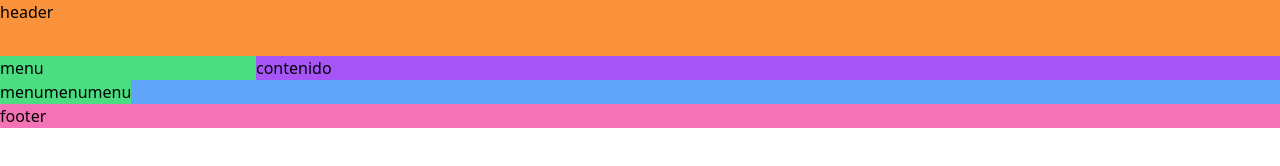
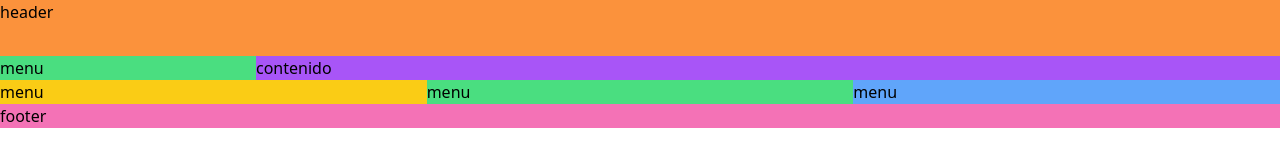
Before and after one commit to Luisa1201/Primer--proyecto-node, a website: page src/index.html in a window 1280 px wide. Drawn offline with nearby package versions, Linux system fonts and the light colour scheme; files that its build step writes are made by us from their sources.

Commit message:
Parte 2 Visualización flexbox con tailwind

```diff
--- a/src/index.html
+++ b/src/index.html
@@ -16,9 +16,9 @@
       <section class=" bg-purple-500 w-4/5">
         contenido
       </section>
-     <div class=" bg-green-400 w-">menu</div>
-     <div class=" bg-green-400 w-">menu</div>
-     <div class=" bg-green-400 w-">menu</div>
+     <div class=" bg-yellow-400 w-1/3">menu</div>
+     <div class=" bg-green-400 w-1/3">menu</div>
+     <div class=" bg-blue-400 w-1/3">menu</div>
     </div>
     <footer class="bg-pink-400">footer</footer>
   </div>
```
